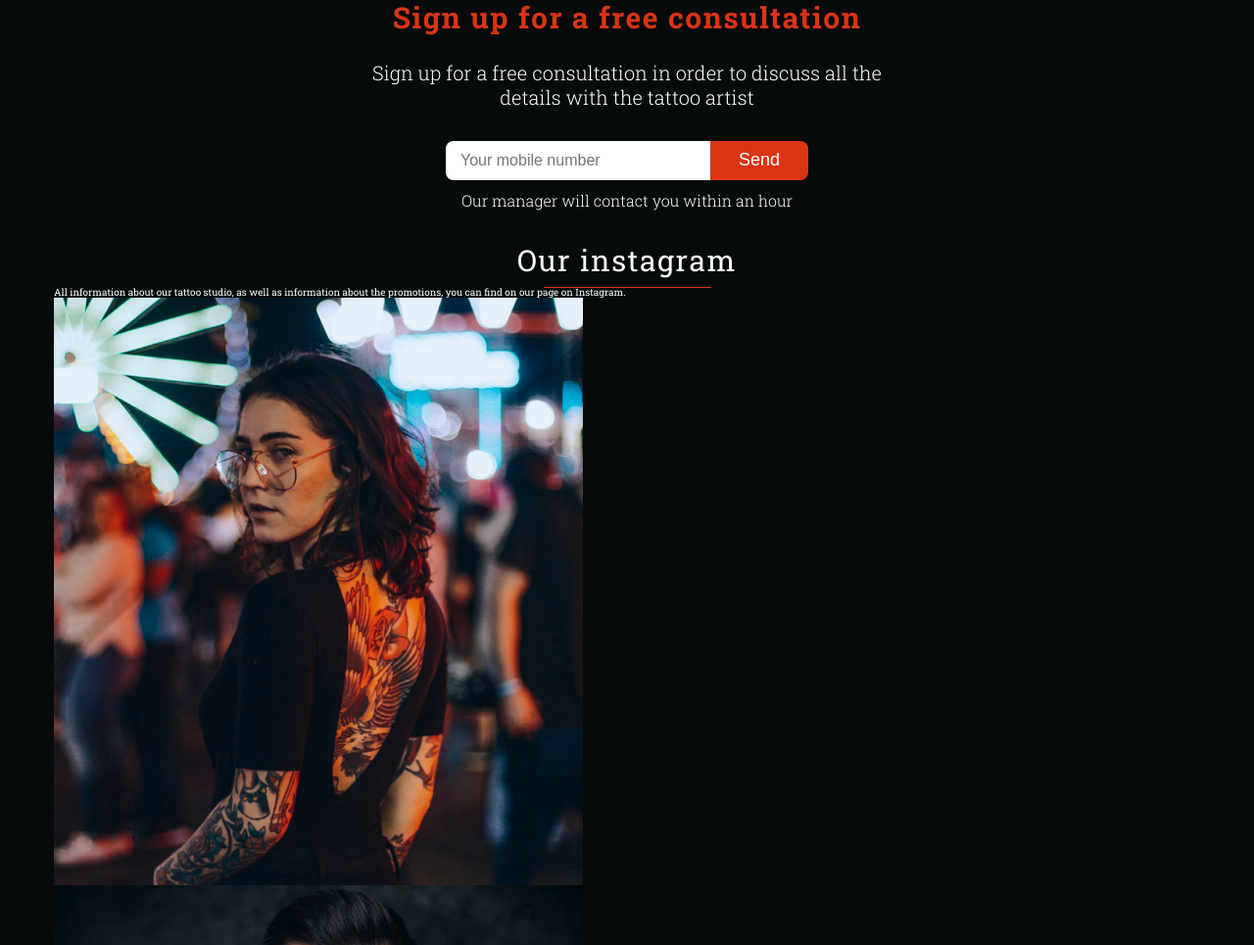
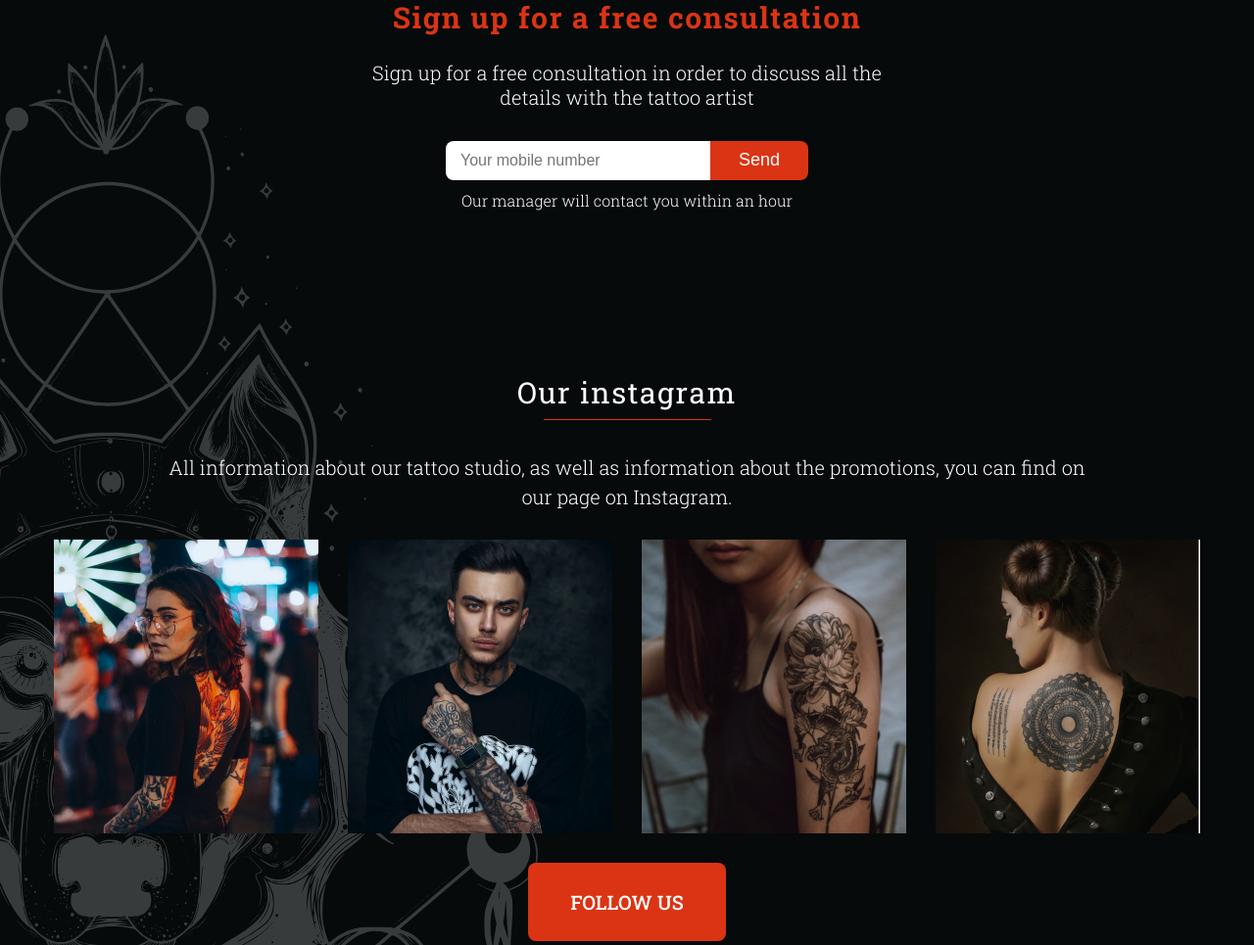
Before and after one commit to rammfall-edu/tattoo, a plain HTML site: page index.html in a window 1280 px wide. Shown: the part 2916-3881 px from the top of the page at 98% size. Drawn offline with Linux system fonts and the light colour scheme; a web font is replaced by a local one.

Commit message:
complete instagram section

```diff
--- a/index.html
+++ b/index.html
@@ -216,7 +216,9 @@
                     <img src="images/instagram/back.jpg" alt="back">
                 </li>
             </ul>
-            <a href="" class="button">Follow us</a>
+            <div class="center">
+                <a href="" class="button">Follow us</a>
+            </div>
         </div>
     </section>
 
--- a/styles/index.css
+++ b/styles/index.css
@@ -5,3 +5,4 @@
 @import "about.css";
 @import "services.css";
 @import "sign-in.css";
+@import "instagram.css";
--- /dev/null
+++ b/styles/instagram.css
@@ -0,0 +1,38 @@
+.instagram {
+    padding-top: 135px;
+    padding-bottom: 123px;
+}
+
+.instagram h2 {
+    margin-bottom: 33px;
+}
+
+.instagram p {
+    margin-bottom: 29px;
+    font-size: 2rem;
+    line-height: 1.5;
+    font-weight: 300;
+    width: 80%;
+    margin-left: auto;
+    margin-right: auto;
+    text-align: center;
+}
+
+.instagram ul {
+    display: grid;
+    grid-template-columns: repeat(4, 1fr);
+    gap: 30px;
+    margin-bottom: 30px;
+}
+
+.instagram img {
+    width: 100%;
+}
+
+.instagram a {
+    display: inline-block;
+}
+
+.center {
+    text-align: center;
+}
```
